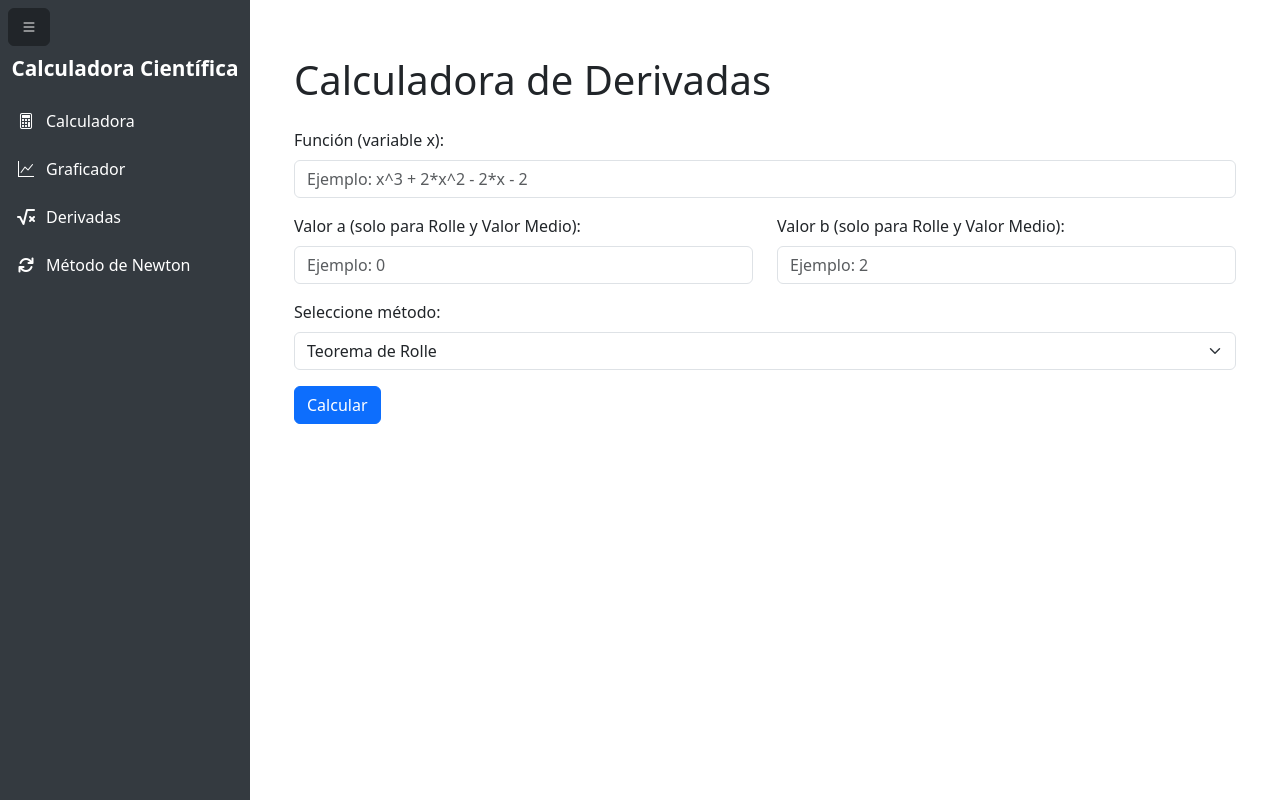
After one commit to Angel0nce/ProCalculo, a Flask app: page /derivadas in a window 1280 px wide. The commit adds this page. Run offline with Flask 3, Linux system fonts and the light colour scheme.

Commit message:
Ultima Version

```diff
--- a/ProCal/APP.py
+++ b/ProCal/APP.py
@@ -2,6 +2,7 @@ from flask import Flask, redirect, url_for
 from Calculadora.Calculadora import Calculadora
 from Calculadora.Grafica import Graficador
 from Calculadora.Newton import Newton
+from Calculadora.Derivadas import Derivadas
 
 app = Flask(__name__)
 
@@ -9,11 +10,12 @@ app = Flask(__name__)
 app.register_blueprint(Calculadora)
 app.register_blueprint(Graficador)
 app.register_blueprint(Newton)
+app.register_blueprint(Derivadas)
 
 # Ruta principal: redirige a Calculadora
 @app.route('/')
 def index():
-    return redirect(url_for('Calculadora.calcular'))
+    return redirect(url_for('Calculadora.mostrar_calculadora'))
 
 if __name__ == '__main__':
     app.run(debug=True)
--- /dev/null
+++ b/ProCal/Calculadora/Derivadas.py
@@ -0,0 +1,139 @@
+from flask import Blueprint, render_template, request
+import sympy as sp
+import re
+
+Derivadas = Blueprint('Derivadas', __name__)
+
+def limpiar_entrada(entrada):
+    entrada = entrada.replace('^', '**').replace('ˆ', '**')  # Reemplaza ^ o ˆ por **
+    entrada = entrada.replace('X', 'x').replace(' ', '')     # Convierte X mayúscula a x y elimina espacios
+    # Inserta el operador * donde falte, por ejemplo en 2x → 2*x
+    entrada = re.sub(r'(\d)(x)', r'\1*\2', entrada)
+    return entrada
+
+@Derivadas.route('/derivadas', methods=['GET', 'POST'])
+def derivadas():
+    resultados = []
+    error = None
+
+    if request.method == 'POST':
+        metodo = request.form['metodo']  # 'rolle', 'valor_medio', 'max_min'
+        funcion_str = request.form['funcion']
+        a = request.form.get('a', '')
+        b = request.form.get('b', '')
+
+        # Validar inputs numéricos solo si existen
+        try:
+            a = float(a) if a else None
+            b = float(b) if b else None
+        except ValueError:
+            error = "Los valores de 'a' y 'b' deben ser numéricos."
+            return render_template('Derivadas.html', resultados=[], error=error)
+
+        # Procesar función
+        expr_text = limpiar_entrada(funcion_str).lower()
+
+        # Definir símbolo x
+        x = sp.symbols('x')
+
+        try:
+            funcion = sp.sympify(expr_text)
+            derivada = sp.diff(funcion, x)
+            segunda_derivada = sp.diff(derivada, x)
+        except (sp.SympifyError, SyntaxError) as err:
+            error = f"Función inválida: {err}"
+            return render_template('Derivadas.html', resultados=[], error=error)
+
+        # Resolver según método
+        if metodo == 'rolle':
+            if a is None or b is None:
+                error = "Debe ingresar los valores de a y b para el Teorema de Rolle."
+            else:
+                resultados = teorema_rolle(funcion, derivada, x, a, b)
+
+        elif metodo == 'valor_medio':
+            if a is None or b is None:
+                error = "Debe ingresar los valores de a y b para el Teorema del Valor Medio."
+            else:
+                resultados = teorema_valor_medio(funcion, derivada, x, a, b)
+
+        elif metodo == 'max_min':
+            resultados = maximos_minimos(funcion, derivada, segunda_derivada, x)
+
+        else:
+            error = "Método no válido seleccionado."
+
+    return render_template('Derivadas.html', resultados=resultados, error=error)
+
+# Implementación Teorema de Rolle
+def teorema_rolle(f, f_prime, x, a, b):
+    resultados = []
+    # Condiciones para Rolle:
+    # 1) f continua en [a,b] (asumimos sí)
+    # 2) f derivable en (a,b) (asumimos sí)
+    # 3) f(a) == f(b)
+    if f.subs(x, a) != f.subs(x, b):
+        resultados.append({'error': 'No se cumple f(a) = f(b). Teorema de Rolle no aplica.'})
+        return resultados
+
+    # Buscar puntos c en (a,b) donde f'(c) = 0
+    criticos = sp.solveset(f_prime, x, domain=sp.Interval(a, b))
+
+    # Filtrar soluciones reales dentro (a,b)
+    criticos_reales = [c.evalf() for c in criticos if c.is_real and a < c.evalf() < b]
+
+    if not criticos_reales:
+        resultados.append({'info': 'No se encontraron puntos c en (a,b) donde f\'(c) = 0.'})
+    else:
+        for c in criticos_reales:
+            resultados.append({'c': float(c), 'f_prime_c': float(f_prime.subs(x, c))})
+
+    return resultados
+
+# Implementación Teorema del Valor Medio
+def teorema_valor_medio(f, f_prime, x, a, b):
+    resultados = []
+    # Pendiente media
+    m = (f.subs(x, b) - f.subs(x, a)) / (b - a)
+    resultados.append({'pendiente_media': float(m)})
+
+    # Buscar c en (a,b) tal que f'(c) = m
+    eq = sp.Eq(f_prime, m)
+    soluciones = sp.solveset(eq, x, domain=sp.Interval(a, b))
+
+    soluciones_reales = [c.evalf() for c in soluciones if c.is_real and a < c.evalf() < b]
+
+    if not soluciones_reales:
+        resultados.append({'info': 'No se encontraron puntos c en (a,b) que satisfagan f\'(c) = pendiente media.'})
+    else:
+        for c in soluciones_reales:
+            resultados.append({'c': float(c), 'f_prime_c': float(f_prime.subs(x, c))})
+
+    return resultados
+
+# Implementación Máximos y Mínimos
+def maximos_minimos(f, f_prime, f_2prime, x):
+    resultados = []
+    # Encontrar puntos críticos f'(x)=0
+    criticos = sp.solveset(f_prime, x, domain=sp.S.Reals)
+
+    # Evaluar segunda derivada para determinar tipo de punto
+    for c in criticos:
+        if c.is_real:
+            valor_2da = f_2prime.subs(x, c)
+            if valor_2da > 0:
+                tipo = 'Mínimo local'
+            elif valor_2da < 0:
+                tipo = 'Máximo local'
+            else:
+                tipo = 'Punto de inflexión o indeterminado'
+            resultados.append({
+                'punto': float(c.evalf()),
+                'tipo': tipo,
+                'f(punto)': float(f.subs(x, c).evalf())
+            })
+
+    if not resultados:
+        resultados.append({'info': 'No se encontraron puntos críticos reales.'})
+
+    return resultados
--- a/ProCal/Calculadora/__init__.py
+++ b/ProCal/Calculadora/__init__.py
@@ -1,3 +1,4 @@
 from .Calculadora import Calculadora
 from .Grafica import Graficador
 from .Newton import Newton
+from .Derivadas import Derivadas
--- a/ProCal/templates/Base.html
+++ b/ProCal/templates/Base.html
@@ -9,6 +9,8 @@
     <link href="https://cdn.jsdelivr.net/npm/bootstrap@5.3.3/dist/css/bootstrap.min.css" rel="stylesheet">
     <link href="https://cdn.jsdelivr.net/npm/bootstrap-icons@1.10.5/font/bootstrap-icons.css" rel="stylesheet">
     <link rel="stylesheet" href="https://cdnjs.cloudflare.com/ajax/libs/font-awesome/6.0.0/css/all.min.css">
+    <link rel="stylesheet" href="https://cdnjs.cloudflare.com/ajax/libs/font-awesome/6.0.0/css/all.min.css">
+
 
     <link rel="stylesheet" href="{{ url_for('static', filename='css/estilos.css') }}">
 </head>
@@ -23,20 +25,26 @@
         <h2 class="sidebar-title">Calculadora Científica</h2>
         <ul class="nav flex-column">
             <li class="nav-item">
-                <a class="nav-link" href="{{ url_for('Calculadora.Calculadora') }}">
+                <a class="nav-link" href="{{ url_for('Calculadora.mostrar_calculadora') }}">
                     <i class="bi bi-calculator"></i> <span>Calculadora</span>
                 </a>
             </li>
             <li class="nav-item">
-                <a class="nav-link" href="{{ url_for('Graficador.graficador') }}">
+                <a class="nav-link" href="{{ url_for('graficador.graficador') }}">
                     <i class="bi bi-graph-up"></i> <span>Graficador</span>
                 </a>
             </li>
             <li class="nav-item">
-                <a class="nav-link" href="{{ url_for('Newton.newton') }}">
-                    <i class="bi bi-sliders"></i> <span>Método de Newton</span>
-                </a>
-            </li>
+    <a class="nav-link" href="{{ url_for('Derivadas.derivadas') }}">
+        <i class="fa-solid fa-square-root-variable"></i> <span>Derivadas</span>
+    </a>
+</li>
+<li class="nav-item">
+    <a class="nav-link" href="{{ url_for('Newton.newton') }}">
+        <i class="fa-solid fa-arrows-rotate"></i> <span>Método de Newton</span>
+    </a>
+</li>
+
 
         </ul>
     </div>
@@ -65,6 +73,7 @@
             localStorage.setItem('sidebar', sidebar.classList.contains('collapsed') ? 'collapsed' : 'expanded');
         });
     </script>
+
 
     <!-- Estilos -->
     <style>
--- /dev/null
+++ b/ProCal/templates/Derivadas.html
@@ -0,0 +1,67 @@
+{% extends "base.html" %}
+
+{% block title %}Derivadas - Calculadora Científica{% endblock %}
+
+{% block body %}
+<div class="container mt-4">
+    <h1 class="mb-4">Calculadora de Derivadas</h1>
+
+    {% if error %}
+        <div class="alert alert-danger" role="alert">
+            {{ error }}
+        </div>
+    {% endif %}
+
+    <form method="POST" action="{{ url_for('Derivadas.derivadas') }}">
+        <div class="mb-3">
+            <label for="funcion" class="form-label">Función (variable x):</label>
+            <input type="text" class="form-control" id="funcion" name="funcion" placeholder="Ejemplo: x^3 + 2*x^2 - 2*x - 2" required>
+        </div>
+
+        <div class="row mb-3">
+            <div class="col">
+                <label for="a" class="form-label">Valor a (solo para Rolle y Valor Medio):</label>
+                <input type="text" class="form-control" id="a" name="a" placeholder="Ejemplo: 0">
+            </div>
+            <div class="col">
+                <label for="b" class="form-label">Valor b (solo para Rolle y Valor Medio):</label>
+                <input type="text" class="form-control" id="b" name="b" placeholder="Ejemplo: 2">
+            </div>
+        </div>
+
+        <div class="mb-3">
+            <label for="metodo" class="form-label">Seleccione método:</label>
+            <select class="form-select" id="metodo" name="metodo" required>
+                <option value="rolle">Teorema de Rolle</option>
+                <option value="valor_medio">Teorema del Valor Medio</option>
+                <option value="max_min">Máximos y Mínimos</option>
+            </select>
+        </div>
+
+        <button type="submit" class="btn btn-primary">Calcular</button>
+    </form>
+
+    {% if resultados %}
+        <h2 class="mt-5">Resultados:</h2>
+        <ul class="list-group">
+            {% for res in resultados %}
+                <li class="list-group-item">
+                    {% if res.error %}
+                        <span class="text-danger"><i class="bi bi-exclamation-triangle-fill"></i> Error: {{ res.error }}</span>
+                    {% elif res.info %}
+                        <span><i class="bi bi-info-circle-fill"></i> {{ res.info }}</span>
+                    {% elif res.c is defined %}
+                        <span><i class="bi bi-geo-alt-fill"></i> Punto c = {{ res.c }}, f'(c) = {{ res.f_prime_c }}</span>
+                    {% elif res.punto is defined %}
+                        <span><i class="bi bi-flag-fill"></i> Punto crítico = {{ res.punto }}, Tipo: {{ res.tipo }}, f(punto) = {{ res['f(punto)'] }}</span>
+                    {% elif res.pendiente_media is defined %}
+                        <span><i class="bi bi-bar-chart-fill"></i> Pendiente media = {{ res.pendiente_media }}</span>
+                    {% else %}
+                        {{ res }}
+                    {% endif %}
+                </li>
+            {% endfor %}
+        </ul>
+    {% endif %}
+</div>
+{% endblock %}
```
Also changed, not shown: ProCal/Calculadora/Calculadora.py (+42 -25 lines), ProCal/Calculadora/Grafica.py (+9 -8 lines), ProCal/templates/Calculadora.html (+56 -25 lines), ProCal/templates/Grafica.html (+58 -19 lines).
